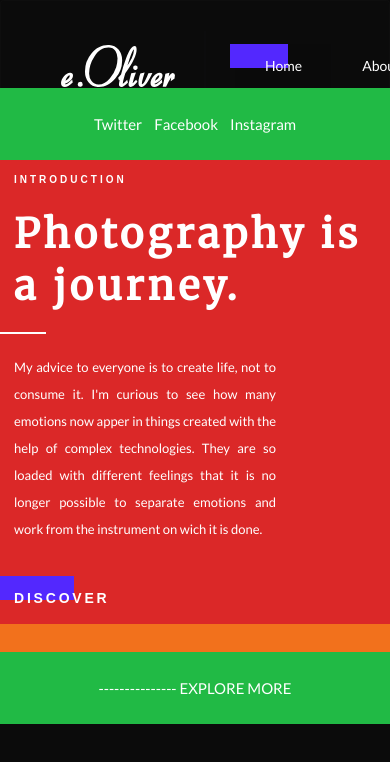
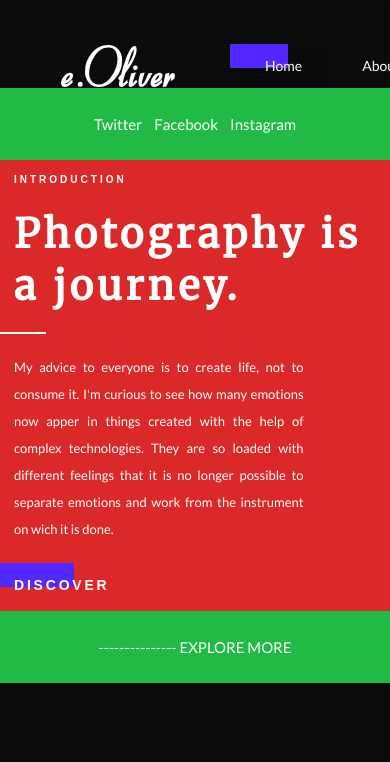
Before and after one commit to dalejodc/frontend-test, an Angular app: page / in a window 390 px wide. Shown: the top 762 px of the page. Built offline with nearby package versions, Linux system fonts and the light colour scheme.

Commit message:
Main paragraph media queries

```diff
--- a/src/app/components/header/header.component.html
+++ b/src/app/components/header/header.component.html
@@ -45,9 +45,22 @@
 
 p {
   line-height: 27px;
-  padding-right: 100px;
+  /* padding-right: 100px; */
   text-align: justify;
   font-size: 13px;
+}
+
+@media screen and (min-width: 900px) {
+   .main-paragraph{
+    width: 30%
+   }
+  }
+
+  @media screen and (max-width: 900px) {
+    .main-paragraph{
+     width: 80%
+    }
+
 }
 
 </style>
@@ -62,21 +75,24 @@ p {
         <a href="#">Instagram</a>
       </nav>
     </div>
-    <div class="red five wide column ">
+    <div class="red twelve wide column ">
       <h4 class="white-text little-title">INTRODUCTION</h4>
       <h1 class="white-text title">Photography is <br>a journey.</h1>
 
       <div class="divider"></div>
 
-      <p>My advice to everyone is to create life, not to consume it. I'm curious to see how many emotions now apper in
-        things created with the help of complex technologies. They are so loaded with different feelings that it is no
-        longer possible to separate emotions and work from the instrument on wich it is done.</p>
+      <div class="main-paragraph">
+          <p>My advice to everyone is to create life, not to consume it. I'm curious to see how many emotions now apper in
+              things created with the help of complex technologies. They are so loaded with different feelings that it is no
+              longer possible to separate emotions and work from the instrument on wich it is done.</p>
+
+      </div>
 
 
       <button class="btn">DISCOVER</button>
 
     </div>
-    <div class="orange seven wide column"></div>
+    <!-- <div class="orange seven wide column"></div> -->
     <div class="green two wide column center aligned">
       <nav class="rotated ">
         <a href="#">--------------- EXPLORE MORE</a>
```
